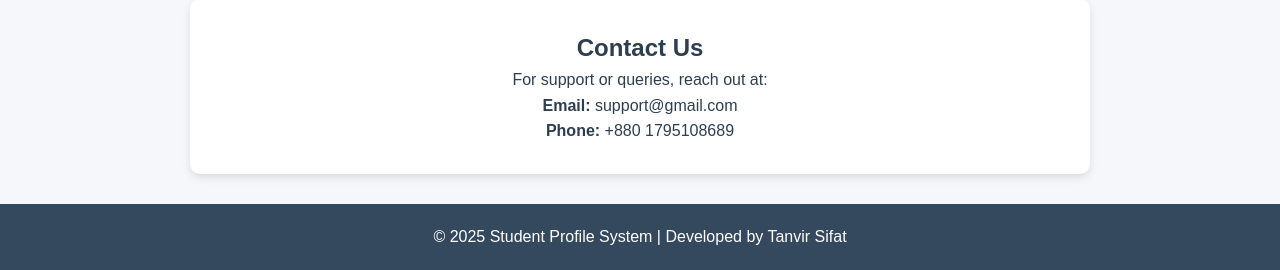
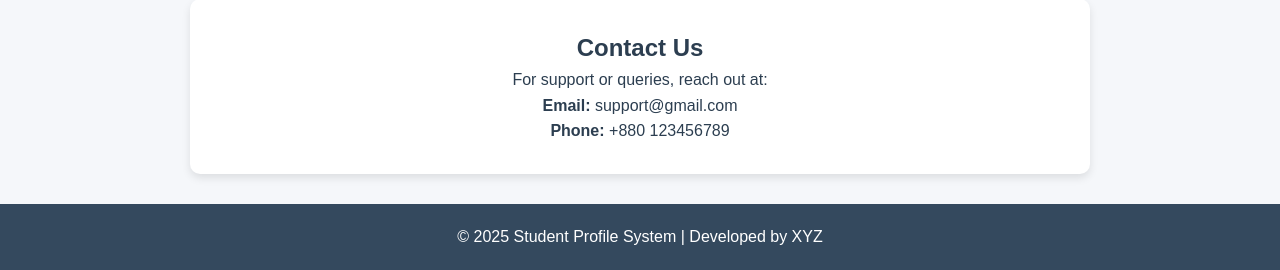
Before and after one commit to TMSifat/WT-Project, a PHP site: page /home in a window 1280 px wide. Shown: the part 1046-1316 px from the top of the page. Run offline with PHP 8.4, Linux system fonts and the light colour scheme.

Commit message:
last commit

```diff
--- a/app/controllers/RegisterController.php
+++ b/app/controllers/RegisterController.php
@@ -16,7 +16,7 @@ class RegisterController
 
     public function register()
     {
-        // Mimic old behavior
+
         if ($this->students->usernameExists(trim($_POST['username'] ?? ''))) {
             echo "<script>alert('Username already exists! Try another.'); window.location='" . url('register') . "';</script>";
             exit();
--- a/app/views/home/home.php
+++ b/app/views/home/home.php
@@ -85,11 +85,11 @@
         <h2>Contact Us</h2>
         <p>For support or queries, reach out at:</p>
         <p><b>Email:</b> support@gmail.com</p>
-        <p><b>Phone:</b> +880 1795108689</p>
+        <p><b>Phone:</b> +880 123456789</p>
     </section>
 
     <footer>
-        <p>&copy; <?php echo date("Y"); ?> Student Profile System | Developed by Tanvir Sifat</p>
+        <p>&copy; <?php echo date("Y"); ?> Student Profile System | Developed by XYZ</p>
     </footer>
 </body>
 </html>
```
